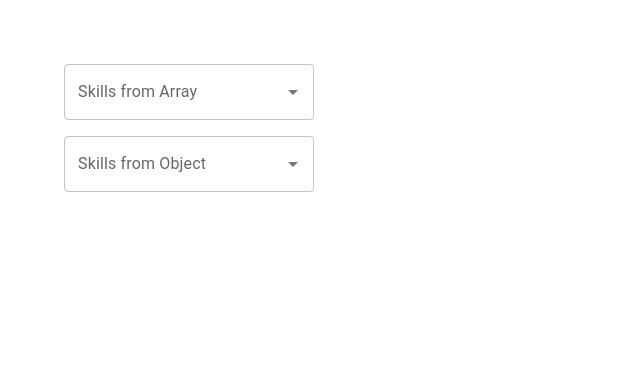
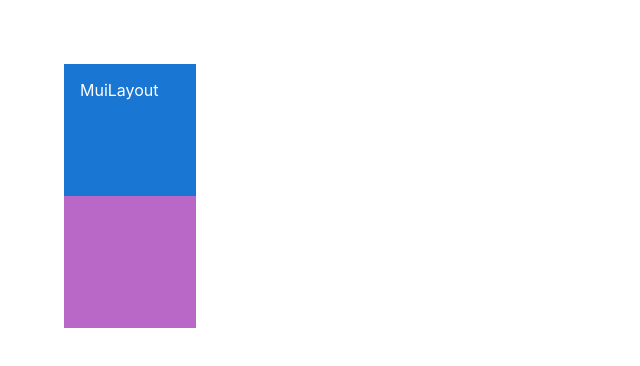
Before and after one commit to Barna-Molnar/react-mui-ts, a React (Create React App) app: page / in a window 1280 px wide. Shown: the top 366 px of the page, without its empty margins (0-640 px from the left). Built offline with nearby package versions, Linux system fonts and the light colour scheme.

Commit message:
Box Component

```diff
--- a/src/App.tsx
+++ b/src/App.tsx
@@ -3,6 +3,7 @@ import MiuSwitch from './components/MiuSwitch';
 import MuiAutoComplete from './components/MuiAutoComplete';
 import MuiButton from './components/MuiButton';
 import MuiCheckbox from './components/MuiCheckbox';
+import MuiLayout from './components/MuiLayout';
 import MuiRadioButton from './components/MuiRadioButton';
 import MuiRating from './components/MuiRating';
 import MuiSelect from './components/MuiSelect';
@@ -22,7 +23,8 @@ function App() {
       {/* <MuiCheckbox /> */}
       {/* <MiuSwitch /> */}
       {/* <MuiRating /> */}
-      <MuiAutoComplete />
+      {/* <MuiAutoComplete /> */}
+      <MuiLayout />
     </div>
   );
 }
--- a/src/components/MuiAutoComplete.tsx
+++ b/src/components/MuiAutoComplete.tsx
@@ -13,13 +13,12 @@ const skillsOptions: Array<Skill> = skills.map((skill, index) => ({
     label: skill
 }))
 
-console.log(skillsOptions)
-
 const MuiAutoComplete = () => {
 
     const [value, setValue] = useState<string | null>(null)
 
     const [skill, setSkill] = useState<Skill | null>(null)
+
     console.log({ value })
     console.log({ skill })
 
@@ -34,13 +33,13 @@ const MuiAutoComplete = () => {
                 onChange={handleChange}
                 options={skills}
                 // freeSolo  in order to type any string in the box
-                renderInput={(params) => <TextField {...params} label='Skills from Array' />} />
+                renderInput={(params) => <TextField {...params} label='Skills from Array<String>' />} />
             <Autocomplete
                 value={skill}
                 onChange={(_e: any, newValue: Skill | null) => setSkill(newValue)}
                 options={skillsOptions}
                 // freeSolo  in order to type any string in the box
-                renderInput={(params) => <TextField {...params} label='Skills from Object' />} />
+                renderInput={(params) => <TextField {...params} label='Skills from Array<Skill>' />} />
         </Stack>
     )
 }
--- /dev/null
+++ b/src/components/MuiLayout.tsx
@@ -0,0 +1,27 @@
+import { Box } from '@mui/material'
+
+const MuiLayout = () => {
+    return (
+        <>
+            <Box
+                sx={{
+                    backgroundColor: 'primary.main',
+                    color: 'white',
+                    height: '100px',
+                    width: '100px',
+                    padding: '16px',
+                    '&:hover': {
+                        backgroundColor: 'primary.light'
+                    }
+                }}
+            >
+                MuiLayout
+            </Box>
+            <Box display={'flex'} height='100px' width='100px' bgcolor={'secondary.light'} p={2} >
+
+            </Box>
+        </>
+    )
+}
+
+export default MuiLayout
```
